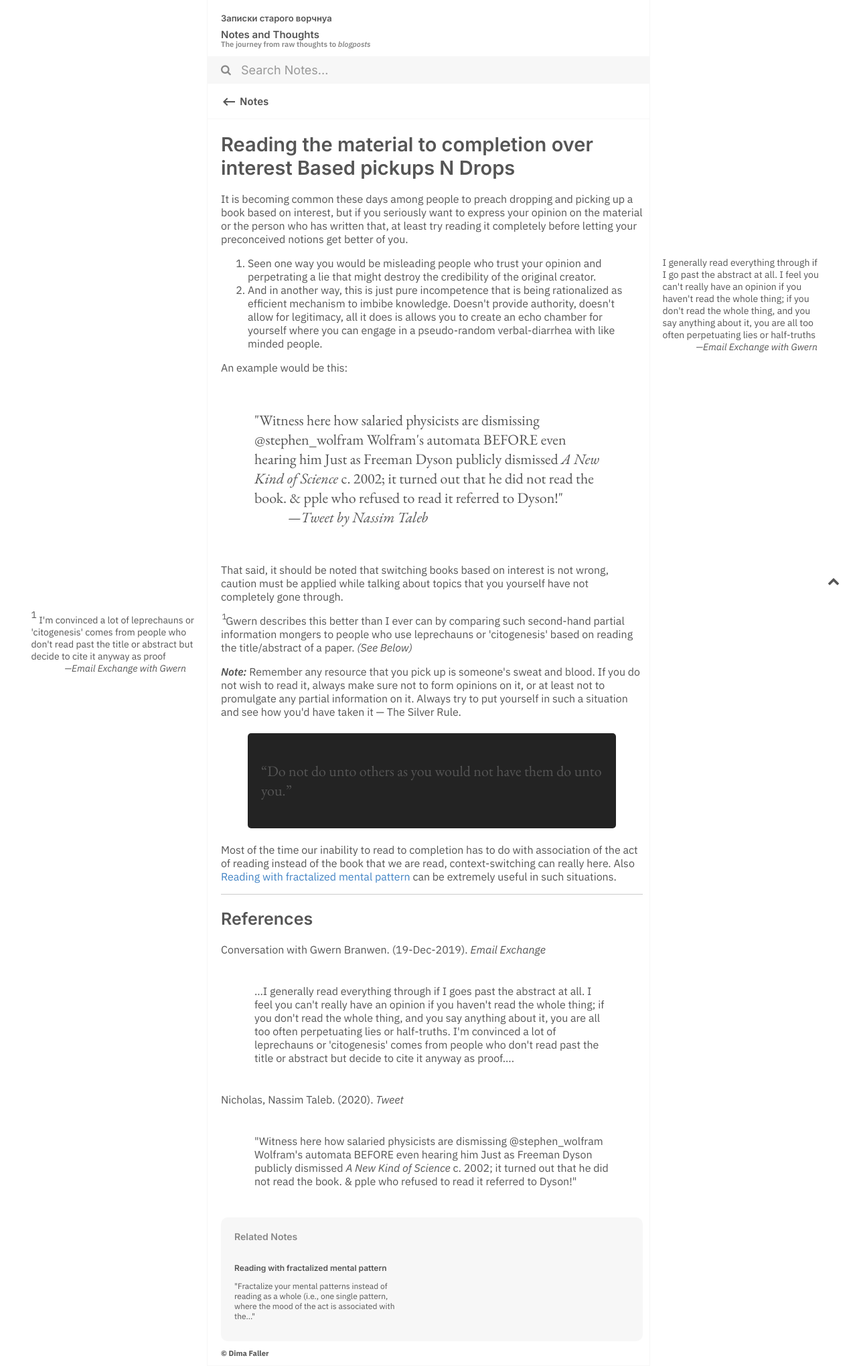
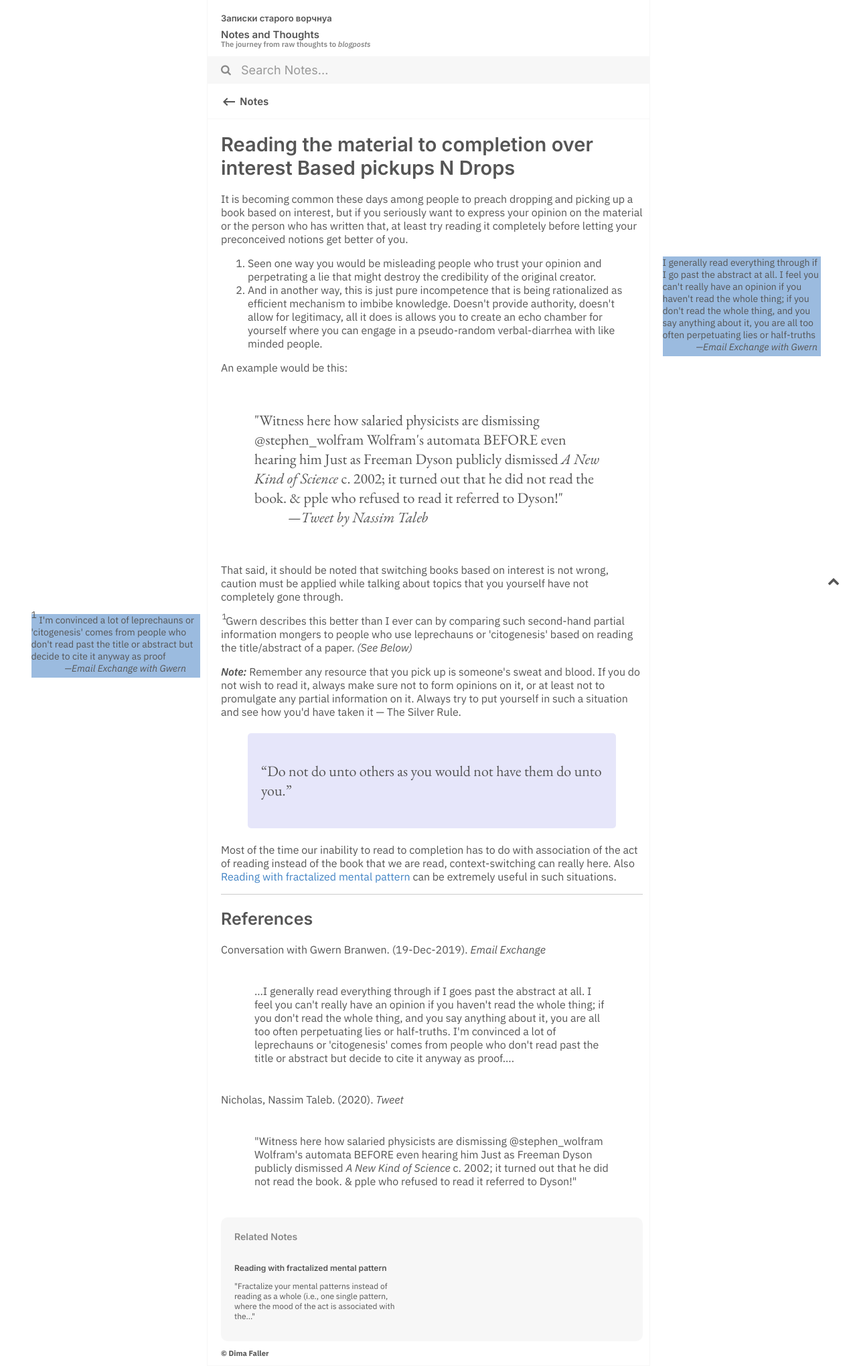
Before and after one commit to dimafaller/blog, a Jekyll site: the page built from _notes/Reading the material to completion over interest-based pickups-n-drops.md, in a window 1280 px wide. Shown: the whole page at 67% size. Built offline with Jekyll 4.4.1, drawn with Linux system fonts in a browser that asks for light colours.

Commit message:
css colors

```diff
--- a/assets/css/style.css
+++ b/assets/css/style.css
@@ -559,7 +559,7 @@ hr {
 .boxit {
 
     padding: 20px;
-    background-color: #232323;
+    background-color: #e6e6fa;
     border-radius: 5px;
 }
 
@@ -768,6 +768,7 @@ hr {
 
 .sn-right,
 .mn-right {
+    background: #9BBBDF;
     float: right;
     clear: right;
     font-family: 'IBM Plex Sans', Inter, 'Segoe UI', Roboto, Oxygen, Ubuntu, Cantarell, 'Open Sans', 'Helvetica Neue', sans-serif !important;
@@ -783,6 +784,7 @@ hr {
 
 .sn-left,
 .mn-left {
+    background: #9BBBDF;
     float: left;
     clear: left;
     font-family: 'IBM Plex Sans', Inter, 'Segoe UI', Roboto, Oxygen, Ubuntu, Cantarell, 'Open Sans', 'Helvetica Neue', sans-serif !important;
```
